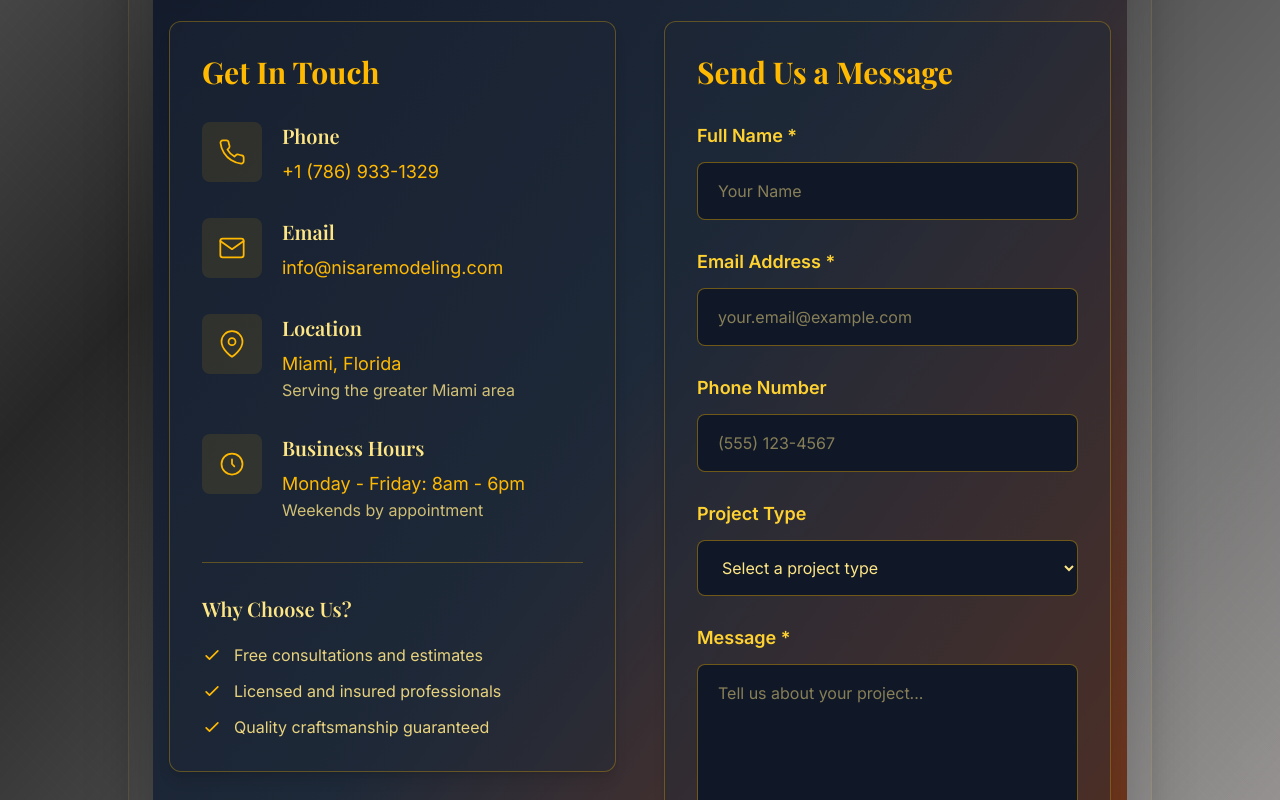
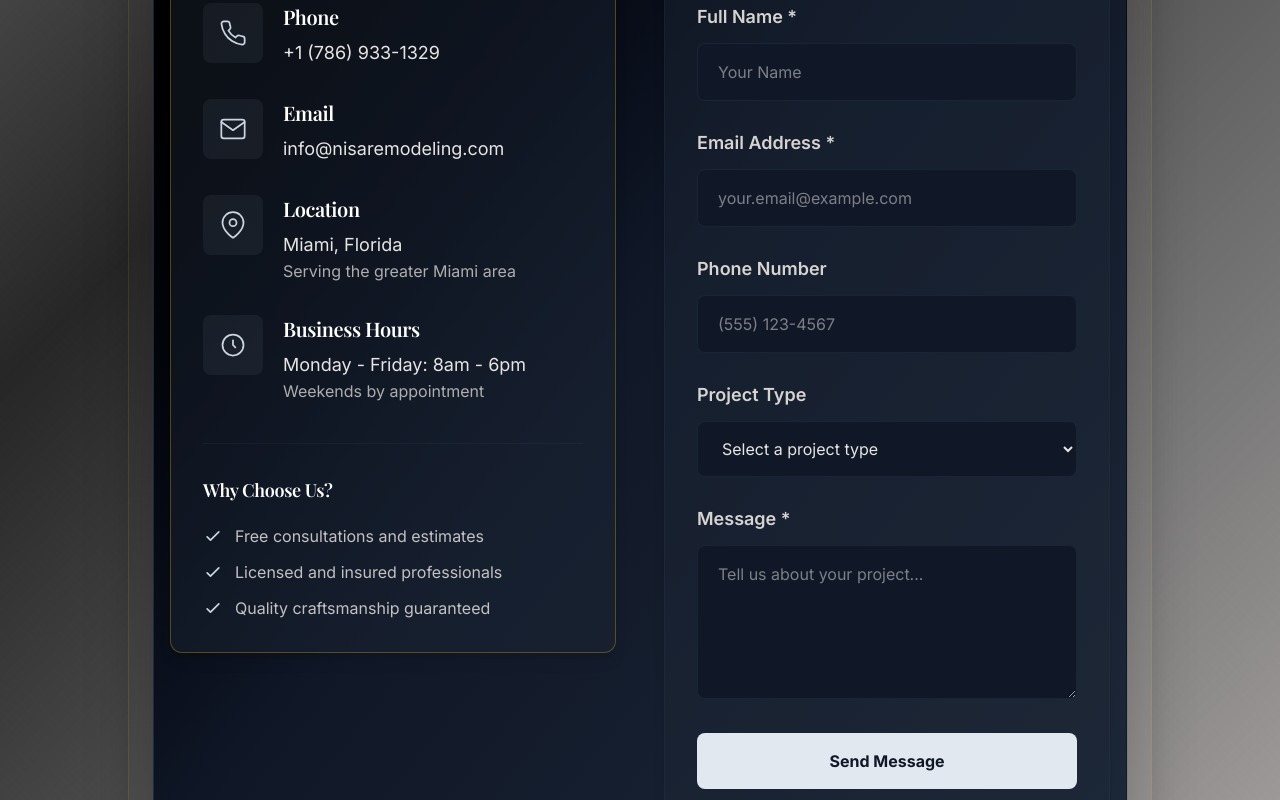
Before and after one commit to Multydelivery/nisa-remodeling, a Next.js app: page /contact in a window 1280 px wide. Shown: the part 420-1220 px from the top of the page. Built offline with nearby package versions, Linux system fonts and the light colour scheme.

Commit message:
new font-family, color , font-size

```diff
--- a/src/app/contact/page.tsx
+++ b/src/app/contact/page.tsx
@@ -40,18 +40,19 @@ export default function Contact() {
   };
 
   return (
-    <section className="w-full min-h-screen flex flex-col items-center px-4 py-16 sm:py-24 bg-gradient-to-br from-gray-900 via-gray-800 to-amber-900 rounded-xl shadow-2xl relative overflow-hidden">
+  <section className="w-full min-h-screen flex flex-col items-center px-4 py-12 sm:py-20 bg-gradient-to-br from-black via-gray-900 to-gray-800 rounded-xl shadow-2xl relative overflow-hidden border border-slate-700/20 ring-1 ring-slate-700/10">
       {/* Animated background elements */}
       <div className="absolute inset-0 -z-10">
-        <div className="absolute top-0 right-0 w-72 h-72 bg-amber-400/5 rounded-full mix-blend-soft-light filter blur-3xl animate-pulse-slow" />
-        <div className="absolute bottom-0 left-0 w-96 h-96 bg-amber-300/10 rounded-full mix-blend-soft-light filter blur-3xl animate-pulse-medium" />
+  <div className="absolute top-0 right-0 w-72 h-72 bg-slate-400/6 rounded-full mix-blend-soft-light filter blur-3xl animate-pulse-slow" />
+  <div className="absolute bottom-0 left-0 w-96 h-96 bg-slate-300/10 rounded-full mix-blend-soft-light filter blur-3xl animate-pulse-medium" />
+        <div className="absolute inset-0 bg-gradient-to-b from-transparent via-black/30 to-black/60 pointer-events-none" />
       </div>
 
-      <div className="text-center mb-14 max-w-4xl">
-        <h1 className="text-5xl sm:text-7xl font-bold mb-6 text-amber-400 drop-shadow-md animate-fade-in">
+      <div className="text-center mb-10 max-w-4xl">
+        <h1 className="text-3xl sm:text-4xl font-bold mb-4 text-stone-200 drop-shadow-md animate-fade-in">
           Contact Us
         </h1>
-        <p className="text-xl sm:text-3xl text-amber-200 animate-fade-in delay-100">
+        <p className="text-base sm:text-lg text-stone-300 animate-fade-in delay-100">
           Ready to transform your bathroom? Get in touch with us for a free consultation and quote.
         </p>
       </div>
@@ -60,84 +61,84 @@ export default function Contact() {
         {/* Contact Information */}
         <div className="flex-1">
           <div className="bg-gray-800/40 rounded-xl p-8 border border-amber-400/30 shadow-lg">
-            <h2 className="text-3xl font-bold mb-8 text-amber-400">Get In Touch</h2>
+            <h2 className="text-2xl font-semibold mb-8 text-stone-200">Get In Touch</h2>
 
             <div className="space-y-8">
               <div className="flex items-start">
-                <div className="bg-amber-400/10 p-4 rounded-lg mr-5">
-                  <svg className="w-7 h-7 text-amber-400" viewBox="0 0 24 24" fill="none" xmlns="http://www.w3.org/2000/svg">
+                <div className="bg-slate-300/6 p-4 rounded-lg mr-5">
+                  <svg className="w-7 h-7 text-slate-300" viewBox="0 0 24 24" fill="none" xmlns="http://www.w3.org/2000/svg">
                     <path d="M22 16.92v3a2 2 0 01-2.18 2 19.79 19.79 0 01-8.63-3.07 19.5 19.5 0 01-6-6 19.79 19.79 0 01-3.07-8.67A2 2 0 014.11 2h3a2 2 0 012 1.72 12.84 12.84 0 00.7 2.81 2 2 0 01-.45 2.11L8.09 9.91a16 16 0 006 6l1.27-1.27a2 2 0 012.11-.45 12.84 12.84 0 002.81.7A2 2 0 0122 16.92z" stroke="currentColor" strokeWidth="1.5" strokeLinecap="round" strokeLinejoin="round"/>
                   </svg>
                 </div>
                 <div>
-                  <h3 className="text-xl font-semibold text-amber-200 mb-2">Phone</h3>
-                  <a href="tel:+17869331329" className="text-amber-400 hover:text-amber-300 transition-colors text-lg">
+                  <h3 className="text-xl font-semibold text-stone-300 mb-2">Phone</h3>
+                  <a href="tel:+17869331329" className="text-stone-200 hover:text-stone-100 transition-colors text-lg">
                     +1 (786) 933-1329
                   </a>
                 </div>
               </div>
 
               <div className="flex items-start">
-                <div className="bg-amber-400/10 p-4 rounded-lg mr-5">
-                  <svg className="w-7 h-7 text-amber-400" viewBox="0 0 24 24" fill="none" xmlns="http://www.w3.org/2000/svg">
+                <div className="bg-slate-300/6 p-4 rounded-lg mr-5">
+                  <svg className="w-7 h-7 text-slate-300" viewBox="0 0 24 24" fill="none" xmlns="http://www.w3.org/2000/svg">
                     <path d="M4 4h16c1.1 0 2 .9 2 2v12c0 1.1-.9 2-2 2H4c-1.1 0-2-.9-2-2V6c0-1.1.9-2 2-2z" stroke="currentColor" strokeWidth="1.5" strokeLinecap="round" strokeLinejoin="round"/>
                     <path d="M22 6l-10 7L2 6" stroke="currentColor" strokeWidth="1.5" strokeLinecap="round" strokeLinejoin="round"/>
                   </svg>
                 </div>
                 <div>
-                  <h3 className="text-xl font-semibold text-amber-200 mb-2">Email</h3>
-                  <a href="mailto:info@nisaremodeling.com" className="text-amber-400 hover:text-amber-300 transition-colors text-lg">
+                  <h3 className="text-xl font-semibold text-stone-300 mb-2">Email</h3>
+                  <a href="mailto:info@nisaremodeling.com" className="text-stone-200 hover:text-stone-100 transition-colors text-lg">
                     info@nisaremodeling.com
                   </a>
                 </div>
               </div>
 
               <div className="flex items-start">
-                <div className="bg-amber-400/10 p-4 rounded-lg mr-5">
-                  <svg className="w-7 h-7 text-amber-400" viewBox="0 0 24 24" fill="none" xmlns="http://www.w3.org/2000/svg">
+                <div className="bg-slate-300/6 p-4 rounded-lg mr-5">
+                  <svg className="w-7 h-7 text-slate-300" viewBox="0 0 24 24" fill="none" xmlns="http://www.w3.org/2000/svg">
                     <path d="M21 10c0 7-9 13-9 13s-9-6-9-13a9 9 0 0118 0z" stroke="currentColor" strokeWidth="1.5" strokeLinecap="round" strokeLinejoin="round"/>
                     <circle cx="12" cy="10" r="3" stroke="currentColor" strokeWidth="1.5" strokeLinecap="round" strokeLinejoin="round"/>
                   </svg>
                 </div>
                 <div>
-                  <h3 className="text-xl font-semibold text-amber-200 mb-2">Location</h3>
-                  <p className="text-amber-400 text-lg">Miami, Florida</p>
-                  <p className="text-amber-200/80 text-base">Serving the greater Miami area</p>
+                  <h3 className="text-xl font-semibold text-stone-300 mb-2">Location</h3>
+                  <p className="text-stone-200 text-lg">Miami, Florida</p>
+                  <p className="text-stone-300/80 text-base">Serving the greater Miami area</p>
                 </div>
               </div>
 
               <div className="flex items-start">
-                <div className="bg-amber-400/10 p-4 rounded-lg mr-5">
-                  <svg className="w-7 h-7 text-amber-400" viewBox="0 0 24 24" fill="none" xmlns="http://www.w3.org/2000/svg">
+                <div className="bg-slate-300/6 p-4 rounded-lg mr-5">
+                  <svg className="w-7 h-7 text-slate-300" viewBox="0 0 24 24" fill="none" xmlns="http://www.w3.org/2000/svg">
                     <path d="M12 8v4l2 2" stroke="currentColor" strokeWidth="1.5" strokeLinecap="round" strokeLinejoin="round"/>
                     <circle cx="12" cy="12" r="9" stroke="currentColor" strokeWidth="1.5"/>
                   </svg>
                 </div>
                 <div>
-                  <h3 className="text-xl font-semibold text-amber-200 mb-2">Business Hours</h3>
-                  <p className="text-amber-400 text-lg">Monday - Friday: 8am - 6pm</p>
-                  <p className="text-amber-200/80 text-base">Weekends by appointment</p>
+                  <h3 className="text-xl font-semibold text-stone-300 mb-2">Business Hours</h3>
+                  <p className="text-stone-200 text-lg">Monday - Friday: 8am - 6pm</p>
+                  <p className="text-stone-300/80 text-base">Weekends by appointment</p>
                 </div>
               </div>
             </div>
 
-            <div className="mt-10 pt-8 border-t border-amber-400/30">
-              <h3 className="text-xl font-semibold text-amber-200 mb-5">Why Choose Us?</h3>
+            <div className="mt-10 pt-8 border-t border-slate-700/20">
+              <h3 className="text-lg font-semibold text-stone-300 mb-5">Why Choose Us?</h3>
               <ul className="space-y-3">
-                <li className="flex items-center text-amber-200/90 text-base">
-                  <svg className="w-5 h-5 text-amber-400 mr-3" viewBox="0 0 24 24" fill="none" xmlns="http://www.w3.org/2000/svg">
+                <li className="flex items-center text-stone-300/90 text-base">
+                  <svg className="w-5 h-5 text-slate-300 mr-3" viewBox="0 0 24 24" fill="none" xmlns="http://www.w3.org/2000/svg">
                     <path d="M5 13l4 4L19 7" stroke="currentColor" strokeWidth="2" strokeLinecap="round" strokeLinejoin="round"/>
                   </svg>
                   Free consultations and estimates
                 </li>
-                <li className="flex items-center text-amber-200/90 text-base">
-                  <svg className="w-5 h-5 text-amber-400 mr-3" viewBox="0 0 24 24" fill="none" xmlns="http://www.w3.org/2000/svg">
+                <li className="flex items-center text-stone-300/90 text-base">
+                  <svg className="w-5 h-5 text-slate-300 mr-3" viewBox="0 0 24 24" fill="none" xmlns="http://www.w3.org/2000/svg">
                     <path d="M5 13l4 4L19 7" stroke="currentColor" strokeWidth="2" strokeLinecap="round" strokeLinejoin="round"/>
                   </svg>
                   Licensed and insured professionals
                 </li>
-                <li className="flex items-center text-amber-200/90 text-base">
-                  <svg className="w-5 h-5 text-amber-400 mr-3" viewBox="0 0 24 24" fill="none" xmlns="http://www.w3.org/2000/svg">
+                <li className="flex items-center text-stone-300/90 text-base">
+                  <svg className="w-5 h-5 text-slate-300 mr-3" viewBox="0 0 24 24" fill="none" xmlns="http://www.w3.org/2000/svg">
                     <path d="M5 13l4 4L19 7" stroke="currentColor" strokeWidth="2" strokeLinecap="round" strokeLinejoin="round"/>
                   </svg>
                   Quality craftsmanship guaranteed
@@ -149,8 +150,8 @@ export default function Contact() {
 
         {/* Contact Form */}
         <div className="flex-1">
-          <div className="bg-gray-800/40 rounded-xl p-8 border border-amber-400/30 shadow-lg">
-            <h2 className="text-3xl font-bold mb-8 text-amber-400">Send Us a Message</h2>
+          <div className="bg-gray-800/40 rounded-xl p-8 border border-slate-700/20 shadow-lg">
+            <h2 className="text-2xl font-semibold mb-8 text-stone-200">Send Us a Message</h2>
 
             {submitStatus === "success" && (
               <div className="mb-7 p-5 bg-green-900/30 border border-green-400/50 rounded-lg text-green-400 text-base animate-fade-in">
@@ -166,11 +167,11 @@ export default function Contact() {
 
             <form onSubmit={handleSubmit} className="space-y-7">
               <div>
-                <label className="block mb-3 text-amber-300 font-semibold text-lg" htmlFor="name">
+                <label className="block mb-3 text-stone-300 font-semibold text-lg" htmlFor="name">
                   Full Name *
                 </label>
                 <input
-                  className="w-full px-5 py-4 rounded-lg bg-gray-900 text-amber-200 border border-amber-400/40 focus:outline-none focus:ring-2 focus:ring-amber-400 transition-all text-base"
+                  className="w-full px-5 py-4 rounded-lg bg-gray-900 text-stone-200 border border-slate-700/30 focus:outline-none focus:ring-2 focus:ring-slate-300 transition-all text-base"
                   type="text"
                   id="name"
                   name="name"
@@ -182,11 +183,11 @@ export default function Contact() {
               </div>
 
               <div>
-                <label className="block mb-3 text-amber-300 font-semibold text-lg" htmlFor="email">
+                <label className="block mb-3 text-stone-300 font-semibold text-lg" htmlFor="email">
                   Email Address *
                 </label>
                 <input
-                  className="w-full px-5 py-4 rounded-lg bg-gray-900 text-amber-200 border border-amber-400/40 focus:outline-none focus:ring-2 focus:ring-amber-400 transition-all text-base"
+                  className="w-full px-5 py-4 rounded-lg bg-gray-900 text-stone-200 border border-slate-700/30 focus:outline-none focus:ring-2 focus:ring-slate-300 transition-all text-base"
                   type="email"
                   id="email"
                   name="email"
@@ -198,11 +199,11 @@ export default function Contact() {
               </div>
 
               <div>
-                <label className="block mb-3 text-amber-300 font-semibold text-lg" htmlFor="phone">
+                <label className="block mb-3 text-stone-300 font-semibold text-lg" htmlFor="phone">
                   Phone Number
                 </label>
                 <input
-                  className="w-full px-5 py-4 rounded-lg bg-gray-900 text-amber-200 border border-amber-400/40 focus:outline-none focus:ring-2 focus:ring-amber-400 transition-all text-base"
+                  className="w-full px-5 py-4 rounded-lg bg-gray-900 text-stone-200 border border-slate-700/30 focus:outline-none focus:ring-2 focus:ring-slate-300 transition-all text-base"
                   type="tel"
                   id="phone"
                   name="phone"
@@ -213,11 +214,11 @@ export default function Contact() {
               </div>
 
               <div>
-                <label className="block mb-3 text-amber-300 font-semibold text-lg" htmlFor="projectType">
+                <label className="block mb-3 text-stone-300 font-semibold text-lg" htmlFor="projectType">
                   Project Type
                 </label>
                 <select
-                  className="w-full px-5 py-4 rounded-lg bg-gray-900 text-amber-200 border border-amber-400/40 focus:outline-none focus:ring-2 focus:ring-amber-400 transition-all text-base"
+                  className="w-full px-5 py-4 rounded-lg bg-gray-900 text-stone-200 border border-slate-700/30 focus:outline-none focus:ring-2 focus:ring-slate-300 transition-all text-base"
                   id="projectType"
                   name="projectType"
                   value={formData.projectType}
@@ -234,11 +235,11 @@ export default function Contact() {
               </div>
 
               <div>
-                <label className="block mb-3 text-amber-300 font-semibold text-lg" htmlFor="message">
+                <label className="block mb-3 text-stone-300 font-semibold text-lg" htmlFor="message">
                   Message *
                 </label>
                 <textarea
-                  className="w-full px-5 py-4 rounded-lg bg-gray-900 text-amber-200 border border-amber-400/40 focus:outline-none focus:ring-2 focus:ring-amber-400 transition-all text-base"
+                  className="w-full px-5 py-4 rounded-lg bg-gray-900 text-stone-200 border border-slate-700/30 focus:outline-none focus:ring-2 focus:ring-slate-300 transition-all text-base"
                   id="message"
                   name="message"
                   rows={5}
@@ -252,7 +253,7 @@ export default function Contact() {
               <button
                 type="submit"
                 disabled={isSubmitting}
-                className="w-full bg-amber-400 text-gray-900 py-4 rounded-lg font-bold hover:bg-amber-500 disabled:bg-amber-400/50 disabled:cursor-not-allowed transition-all duration-300 transform hover:scale-105 flex items-center justify-center text-lg"
+                className="w-full bg-slate-200 text-gray-900 py-4 rounded-lg font-bold hover:bg-slate-300 disabled:bg-slate-200/60 disabled:cursor-not-allowed transition-all duration-300 transform hover:scale-105 flex items-center justify-center text-base"
               >
                 {isSubmitting ? (
                   <>
--- a/src/app/globals.css
+++ b/src/app/globals.css
@@ -22,12 +22,35 @@
 body {
   background: var(--background);
   color: var(--foreground);
-  font-family: Arial, Helvetica, sans-serif;
+  /* Use Poppins (variable injected by next/font in layout.tsx) as default for body */
+  font-family: var(--font-poppins), var(--font-geist-sans), Arial, Helvetica, sans-serif;
 }
 
 /* Heading display font (Playfair Display) */
+/* Headings use Playfair Display for elegant display typography */
 h1, h2, h3, h4, .display-title {
   font-family: var(--font-playfair), var(--font-geist-sans), serif;
+  letter-spacing: -0.02em;
+  color: #fff;
+}
+
+/* Reusable page title style for large headings */
+.page-title {
+  font-family: var(--font-playfair), var(--font-geist-sans), serif;
+  font-weight: 700;
+  font-size: 2.25rem; /* 36px */
+  line-height: 1.05;
+  letter-spacing: -0.02em;
+  color: #fff;
+  text-shadow: 0 8px 30px rgba(0,0,0,0.6);
+}
+
+/* Logo-specific title (used in navbar) */
+.logo-title {
+  font-family: var(--font-playfair), var(--font-bebas, var(--font-geist-sans)), serif;
+  font-weight: 700;
+  letter-spacing: -0.03em;
+  text-transform: uppercase;
 }
 
 /* --- Site background / visual utilities --- */
@@ -46,12 +69,12 @@ h1, h2, h3, h4, .display-title {
 
 /* soft glowing text shadow for headings/logo */
 .drop-shadow-glow {
-  text-shadow: 0 6px 18px rgba(255,200,50,0.06), 0 2px 6px rgba(0,0,0,0.6);
+  text-shadow: 0 6px 18px rgba(23, 19, 7, 0.06), 0 2px 6px rgba(0,0,0,0.6);
 }
 
 /* subtle glass effect for content container */
 .glassmorphism {
-  background: linear-gradient(180deg, rgba(255,255,255,0.02), rgba(255,255,255,0.01));
+  background: linear-gradient(180deg, rgba(203, 40, 40, 0.02), rgba(255,255,255,0.01));
   backdrop-filter: blur(10px) saturate(120%);
   -webkit-backdrop-filter: blur(10px) saturate(120%);
 }
--- a/src/app/layout.tsx
+++ b/src/app/layout.tsx
@@ -330,7 +330,7 @@ export default function RootLayout({
 }>) {
   return (
     <html lang="en">
-      <body className={`${geistSans.variable} ${geistMono.variable} ${inter.className} ${playfair.variable} antialiased min-h-screen bg-gradient-to-br from-black via-gray-900 to-yellow-900 relative overflow-x-hidden`}>
+  <body className={`${geistSans.variable} ${geistMono.variable} ${poppins.variable} ${inter.className} ${playfair.variable} antialiased min-h-screen bg-gradient-to-br from-black via-gray-900 to-yellow-900 relative overflow-x-hidden`}>
         {/* Futuristic animated background */}
         <div className="absolute inset-0 -z-10 pointer-events-none">
           <div className="w-full h-full bg-gradient-to-br from-yellow-400/8 via-black/85 to-yellow-900/18 animate-gradient-x" />
```
Also changed, not shown: src/app/appointment/page.tsx (+55 -53 lines), src/app/page.tsx (+10 -16 lines), src/app/projects/page.tsx (+14 -13 lines), src/app/quote/page.tsx (+31 -30 lines), src/app/services/page.tsx (+36 -35 lines).
